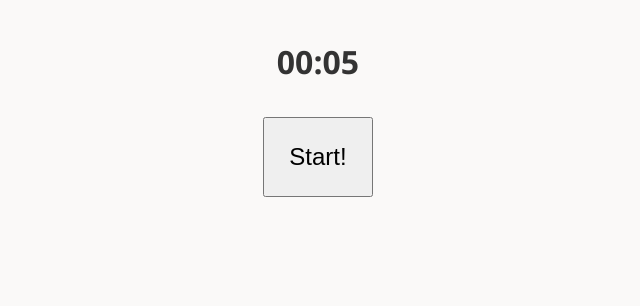
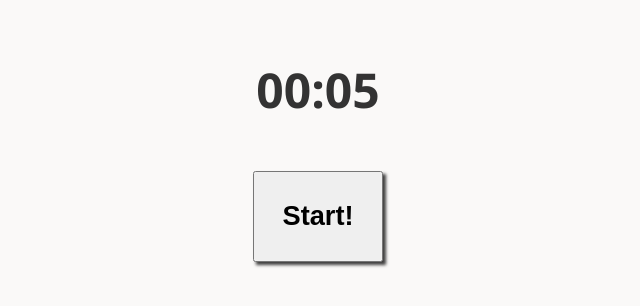
Before and after one commit to mhujer/pomodoro, a React (Create React App) app: page / in a window 1280 px wide. Shown: the top 306 px of the page, without its empty margins (322-962 px from the left). Built offline with nearby package versions, Linux system fonts and the light colour scheme.

Commit message:
CSS tuning

```diff
--- a/src/App.scss
+++ b/src/App.scss
@@ -26,10 +26,12 @@ body {
 
 .countdown {
   font-weight: bold;
-  font-size: 200%;
+  font-size: 300%;
 }
 
 button {
-  font-size: 150%;
+  font-size: 170%;
+  font-weight: bold;
   padding: 1em;
+  box-shadow: 3px 3px 3px 0px rgba(0,0,0,0.75);
 }
```
